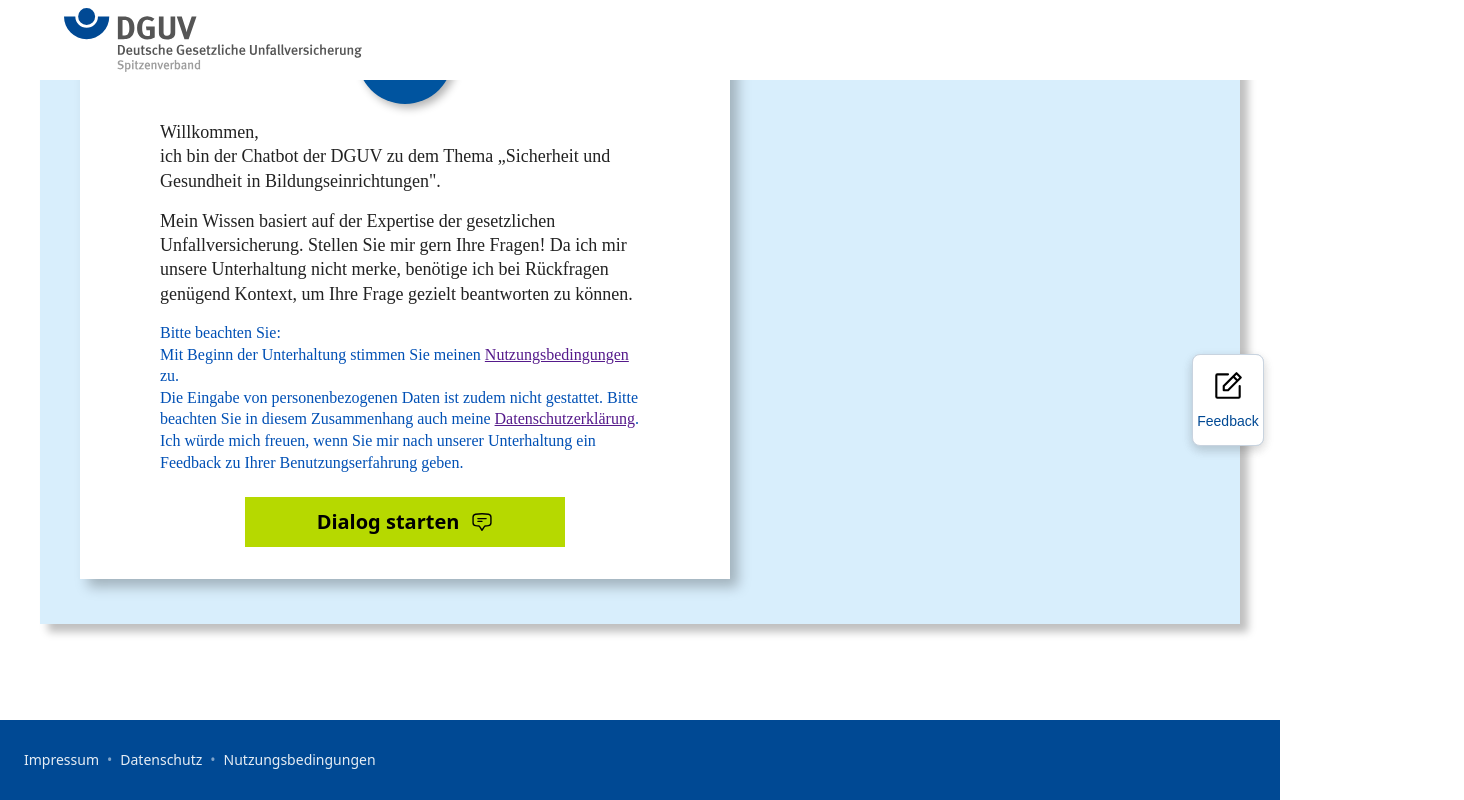
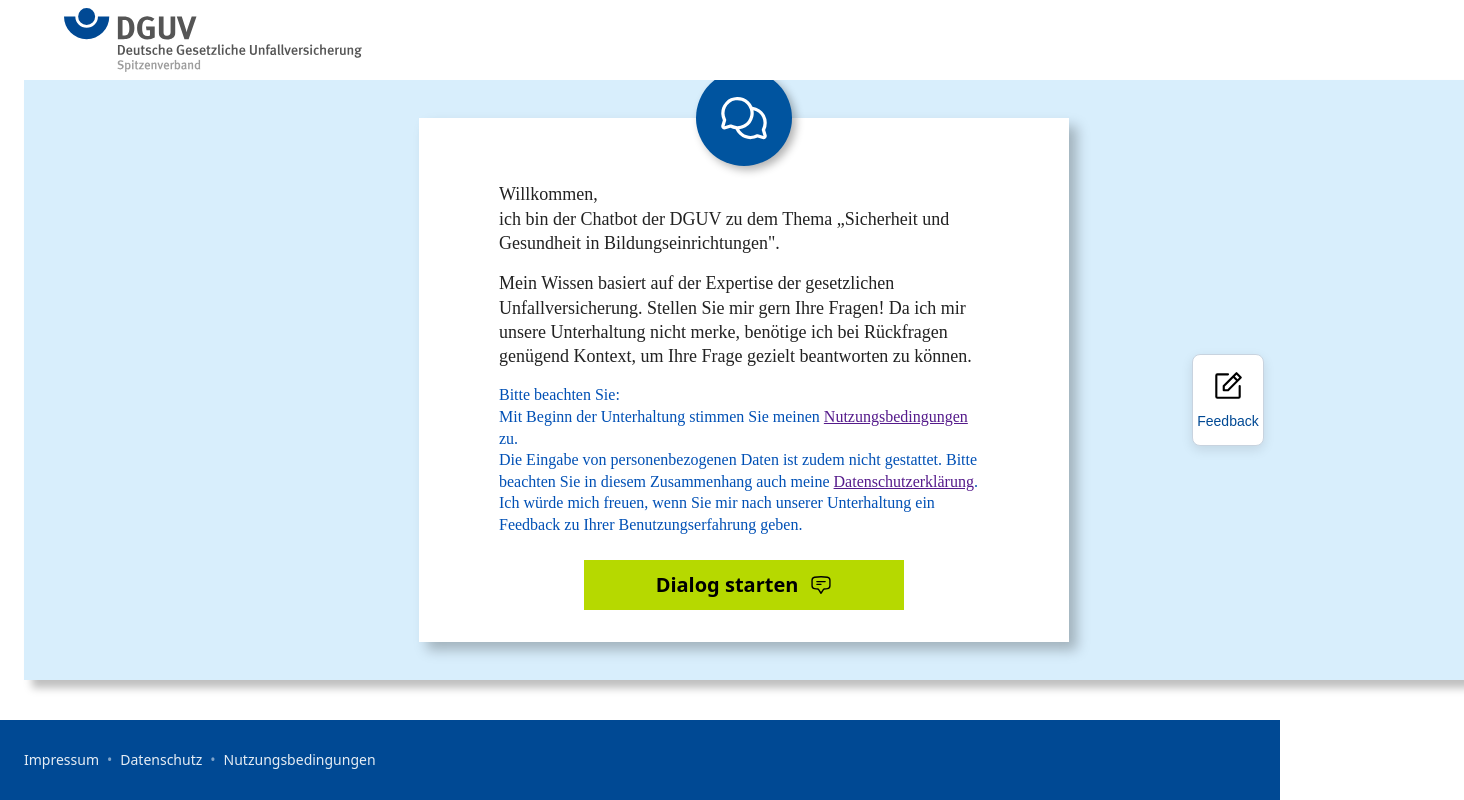
Before and after one commit to NarayanYerrabachu/dguv_frontend, a Next.js app: page /welcome in a window 1280 px wide. Shown: the whole page, 1464 px wide, since content can reach past the window. Built offline with nearby package versions, Linux system fonts and the light colour scheme.

Commit message:
Improve chat layout positioning and scrollbar styling

```diff
--- a/app/(chatbot)/layout.tsx
+++ b/app/(chatbot)/layout.tsx
@@ -8,7 +8,7 @@ export default function ChatbotLayout({
 }) {
   return (
     <BlueBox>
-      <div className="flex min-h-0 flex-1 flex-col">
+      <div className="flex min-h-0 flex-1 flex-col items-center justify-center">
         {children}
       </div>
 
--- a/app/(chatbot)/welcome/page.tsx
+++ b/app/(chatbot)/welcome/page.tsx
@@ -9,7 +9,6 @@ export default function WelcomePage() {
       <ContentCard>
         <WelcomeContent />
       </ContentCard>
-      <FeedbackButton />
     </div>
   );
 }
--- a/components/BlueBox.tsx
+++ b/components/BlueBox.tsx
@@ -1,7 +1,8 @@
 export default function BlueBox({ children }: { children: React.ReactNode }) {
   return (
-    <section className="w-full bg-white px-6 py-6">
-      <div className="relative mx-auto flex h-[calc(100vh-200px)] min-h-125 w-full max-w-300 flex-col overflow-hidden bg-[#d8eefc] px-10 py-8 shadow-[8px_8px_8px_rgba(0,0,0,0.25)]">
+    <section className="w-full bg-white px-6 py-20">
+      <div className="relative mx-auto flex h-[calc(100vh-200px)] w-[calc(180vh)]
+        flex-col overflow-hidden bg-[#d8eefc] px-10 py-8 shadow-[8px_8px_8px_rgba(0,0,0,0.25)]">
         {children}
       </div>
     </section>
```
